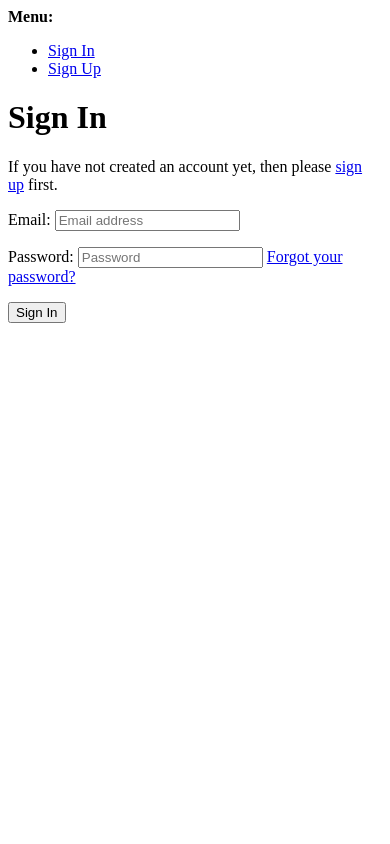
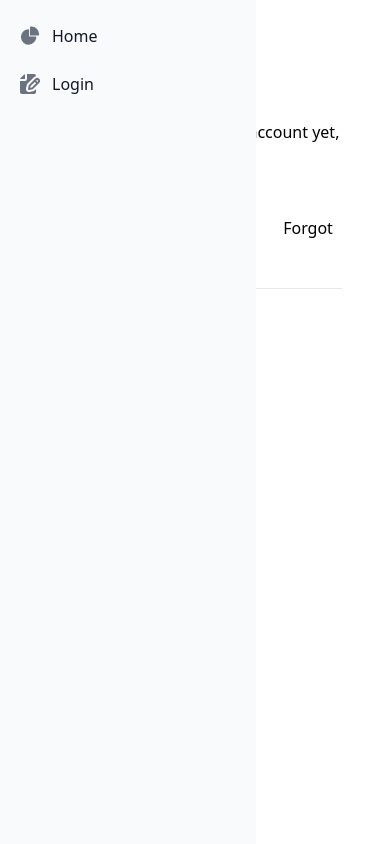
Before and after one commit to sukhjit1992/Django-201instaclone, a Django app: page /login/ in a window 390 px wide. Run offline with Django 4.2, Linux system fonts and the light colour scheme; some libraries are stand-ins or nearby versions.

Commit message:
added tailwind to the base.html

```diff
--- a/til/templates/account/base.html
+++ b/til/templates/account/base.html
@@ -1,5 +1,6 @@
 {% extends "base.html" %}
 {% block body %}
+
  {% if messages %}
  <div>
     <strong>messages:</strong>
@@ -10,5 +11,5 @@
     </ul>
  </div>
  {% endif %}
- {% block content %}{% endblock %}
+ {% block content %}{% endblock content %}
  {% endblock %}
--- /dev/null
+++ b/til/templates/account/login.html
@@ -0,0 +1,34 @@
+{% extends "base.html" %}
+{% load i18n %}
+{% load allauth account socialaccount %}
+{% block head_title %}
+    {% trans "Sign In" %}
+{% endblock head_title %}
+{% block content %}
+    {% element h1 %}
+        {% trans "Sign In" %}
+    {% endelement %}
+    <p>
+        {% blocktrans %}If you have not created an account yet, then please
+    <a href="{{ signup_url }}">sign up</a> first.{% endblocktrans %}
+    </p>
+    {% url 'account_login' as login_url %}
+    {% element form form=form method="post" action=login_url tags="entrance,login" %}
+        {% slot body %}
+            {% csrf_token %}
+            {% element fields form=form unlabeled=True %}
+            {% endelement %}
+            {% if redirect_field_value %}
+                <input type="hidden"
+                       name="{{ redirect_field_name }}"
+                       value="{{ redirect_field_value }}" />
+            {% endif %}
+        {% endslot %}
+        {% slot actions %}
+            {% element button type="submit" tags="prominent,login" %}
+                {% trans "Sign In" %}
+            {% endelement %}
+        {% endslot %}
+    {% endelement %}
+    {% include "socialaccount/snippets/login.html" with page_layout="entrance" %}
+{% endblock content %}
--- a/til/templates/base.html
+++ b/til/templates/base.html
@@ -5,20 +5,99 @@
     <meta name="viewport" content="width=device-width, initial-scale=1.0">
     <title>{% block title %}
         {% endblock %}</title>
+        <link href="https://unpkg.com/tailwindcss@^1.0/dist/tailwind.min.css" rel="stylesheet">
 </head>
 <body>
-    <a href="/">Home </a>
+
+    <button data-drawer-target="separator-sidebar" data-drawer-toggle="separator-sidebar" aria-controls="separator-sidebar" type="button" class="inline-flex items-center p-2 mt-2 ml-3 text-sm text-gray-500 rounded-lg sm:hidden hover:bg-gray-100 focus:outline-none focus:ring-2 focus:ring-gray-200 dark:text-gray-400 dark:hover:bg-gray-700 dark:focus:ring-gray-600">
+       <span class="sr-only">Open sidebar</span>
+       <svg class="w-6 h-6" aria-hidden="true" fill="currentColor" viewBox="0 0 20 20" xmlns="http://www.w3.org/2000/svg">
+          <path clip-rule="evenodd" fill-rule="evenodd" d="M2 4.75A.75.75 0 012.75 4h14.5a.75.75 0 010 1.5H2.75A.75.75 0 012 4.75zm0 10.5a.75.75 0 01.75-.75h7.5a.75.75 0 010 1.5h-7.5a.75.75 0 01-.75-.75zM2 10a.75.75 0 01.75-.75h14.5a.75.75 0 010 1.5H2.75A.75.75 0 012 10z"></path>
+       </svg>
+    </button>
+
+    <aside id="separator-sidebar" class="fixed top-0 left-0 z-40 w-64 h-screen transition-transform -translate-x-full sm:translate-x-0" aria-label="Sidebar">
+       <div class="h-full px-3 py-4 overflow-y-auto bg-gray-50 dark:bg-gray-800">
+          <ul class="space-y-2 font-medium">
+             <li>
+                <a href="/" class="flex items-center p-2 text-gray-900 rounded-lg dark:text-white hover:bg-gray-100 dark:hover:bg-gray-700 group">
+                   <svg class="w-5 h-5 text-gray-500 transition duration-75 dark:text-gray-400 group-hover:text-gray-900 dark:group-hover:text-white" aria-hidden="true" xmlns="http://www.w3.org/2000/svg" fill="currentColor" viewBox="0 0 22 21">
+                      <path d="M16.975 11H10V4.025a1 1 0 0 0-1.066-.998 8.5 8.5 0 1 0 9.039 9.039.999.999 0 0 0-1-1.066h.002Z"/>
+                      <path d="M12.5 0c-.157 0-.311.01-.565.027A1 1 0 0 0 11 1.02V10h8.975a1 1 0 0 0 1-.935c.013-.188.028-.374.028-.565A8.51 8.51 0 0 0 12.5 0Z"/>
+                   </svg>
+                   <span class="ml-3">Home</span>
+                </a>
+             </li>
+
+
              {% if request.user.is_authenticated %}
-        <a href="{% url 'account_logout' %}" >LogOut</a>
+
+             <li>
+                <a href="{% url 'account_logout' %}" class="flex items-center p-2 text-gray-900 rounded-lg dark:text-white hover:bg-gray-100 dark:hover:bg-gray-700 group">
+                   <svg class="flex-shrink-0 w-5 h-5 text-gray-500 transition duration-75 dark:text-gray-400 group-hover:text-gray-900 dark:group-hover:text-white" aria-hidden="true" xmlns="http://www.w3.org/2000/svg" fill="none" viewBox="0 0 18 16">
+                      <path stroke="currentColor" stroke-linecap="round" stroke-linejoin="round" stroke-width="2" d="M1 8h11m0 0L8 4m4 4-4 4m4-11h3a2 2 0 0 1 2 2v10a2 2 0 0 1-2 2h-3"/>
+                   </svg>
+                   <span class="flex-1 ml-3 whitespace-nowrap">Logout</span>
+                </a>
+             </li>
              {% else %}
-        <a href="{% url 'account_login' %}">LogIn</a>
+             <li>
+                <a href="{% url 'account_login' %}" class="flex items-center p-2 text-gray-900 rounded-lg dark:text-white hover:bg-gray-100 dark:hover:bg-gray-700 group">
+                   <svg class="flex-shrink-0 w-5 h-5 text-gray-500 transition duration-75 dark:text-gray-400 group-hover:text-gray-900 dark:group-hover:text-white" aria-hidden="true" xmlns="http://www.w3.org/2000/svg" fill="currentColor" viewBox="0 0 20 20">
+                      <path d="M5 5V.13a2.96 2.96 0 0 0-1.293.749L.879 3.707A2.96 2.96 0 0 0 .13 5H5Z"/>
+                      <path d="M6.737 11.061a2.961 2.961 0 0 1 .81-1.515l6.117-6.116A4.839 4.839 0 0 1 16 2.141V2a1.97 1.97 0 0 0-1.933-2H7v5a2 2 0 0 1-2 2H0v11a1.969 1.969 0 0 0 1.933 2h12.134A1.97 1.97 0 0 0 16 18v-3.093l-1.546 1.546c-.413.413-.94.695-1.513.81l-3.4.679a2.947 2.947 0 0 1-1.85-.227 2.96 2.96 0 0 1-1.635-3.257l.681-3.397Z"/>
+                      <path d="M8.961 16a.93.93 0 0 0 .189-.019l3.4-.679a.961.961 0 0 0 .49-.263l6.118-6.117a2.884 2.884 0 0 0-4.079-4.078l-6.117 6.117a.96.96 0 0 0-.263.491l-.679 3.4A.961.961 0 0 0 8.961 16Zm7.477-9.8a.958.958 0 0 1 .68-.281.961.961 0 0 1 .682 1.644l-.315.315-1.36-1.36.313-.318Zm-5.911 5.911 4.236-4.236 1.359 1.359-4.236 4.237-1.7.339.341-1.699Z"/>
+                   </svg>
+                   <span class="flex-1 ml-3 whitespace-nowrap">Login</span>
+                </a>
+             </li>
              {% endif %}
-    <hr>
+          </ul>
+
+
+
+
+
+          </ul>
+       </div>
+    </aside>
+
+    <div class="p-12 sm:ml-64">
+
+             <div class=" h-24 rounded bg-black-50 dark:bg-black-800">
+                <p class="flex flex-col text-2xl text-black-400 ">
                     {% block body %}
                     {% block content %}
-        {% endblock %}
+                    {% endblock content %}
 
                 {% endblock %}
+                <hr>
+                </p>
+             </div>
+
+          </div>
+
+
+
+
+
+          </div>
+
+
+
+
+
+          </div>
+       </div>
+    </div>
+
+
+
+
+
+
+
+
 
 </body>
 </html>
```
Lines whose indentation alone changed are shown as unchanged.
